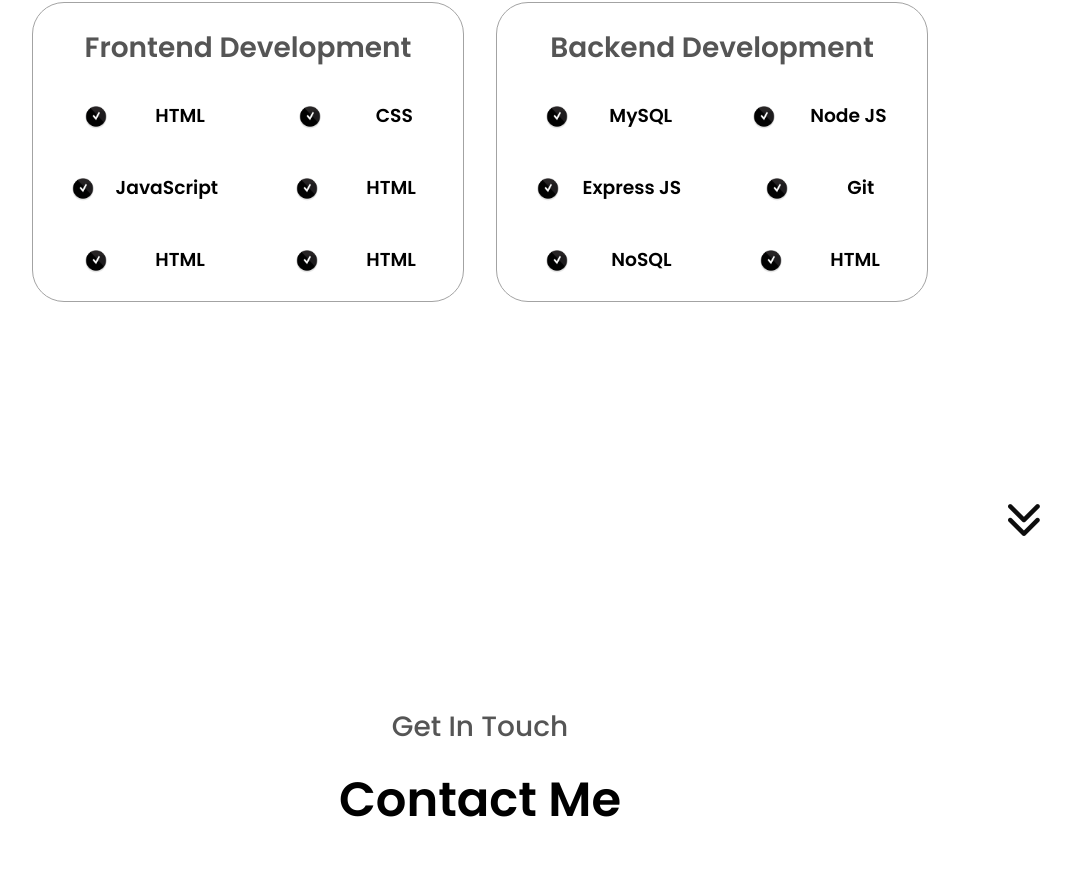
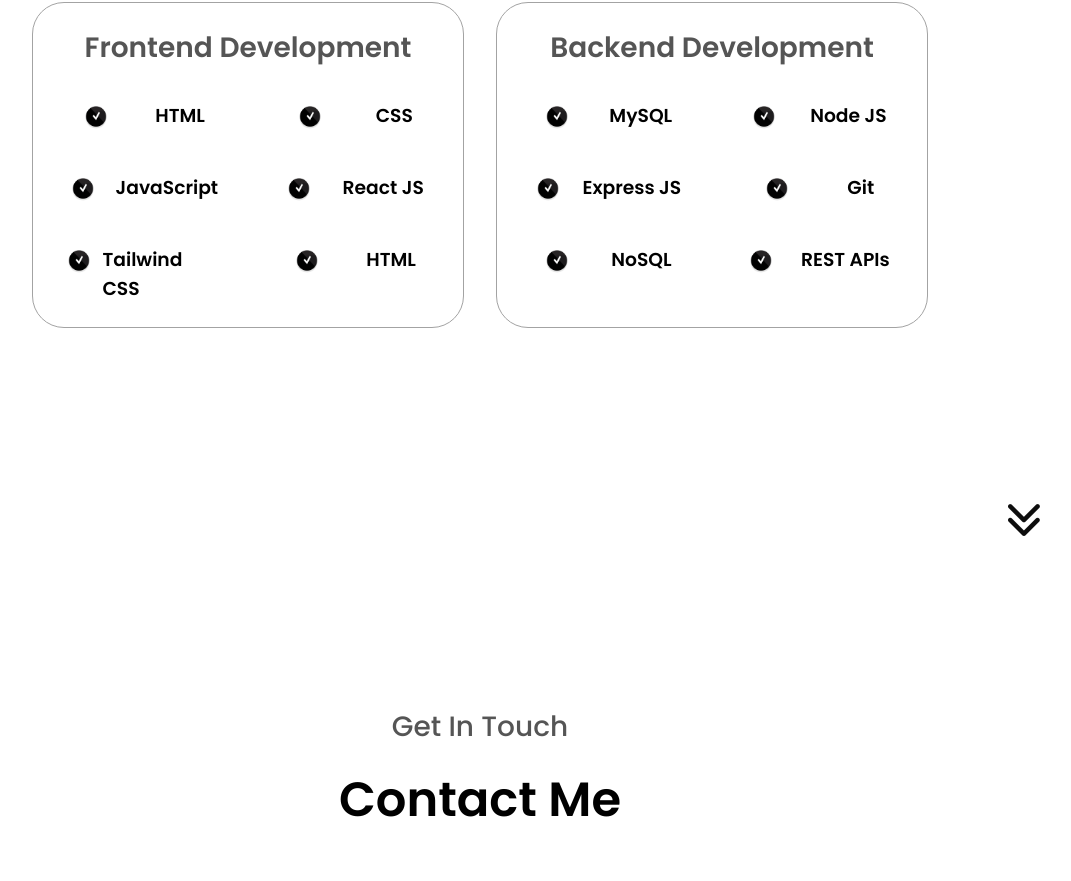
Before and after one commit to albe-martin/digital-portfolio, a plain HTML site: page index.html in a window 1280 px wide. Shown: the part 2581-3462 px from the top of the page, without its empty margins (160-1231 px from the left). Drawn offline with Linux system fonts and the light colour scheme.

Commit message:
Update index.html

```diff
--- a/index.html
+++ b/index.html
@@ -149,13 +149,13 @@
                         <article>
                             <img src="./assets/checkmark.png" alt="skill icon" class="icon"/>
                             <div>
-                                <h3>HTML</h3>
+                                <h3>React JS</h3>
                             </div>
                         </article>
                         <article>
                             <img src="./assets/checkmark.png" alt="skill icon" class="icon"/>
                             <div>
-                                <h3>HTML</h3>
+                                <h3>Tailwind CSS</h3>
                             </div>
                         </article>
                         <article>
@@ -202,7 +202,7 @@
                         <article>
                             <img src="./assets/checkmark.png" alt="skill icon" class="icon"/>
                             <div>
-                                <h3>HTML</h3>
+                                <h3>REST APIs</h3>
                             </div>
                         </article>
                     </div>
```
